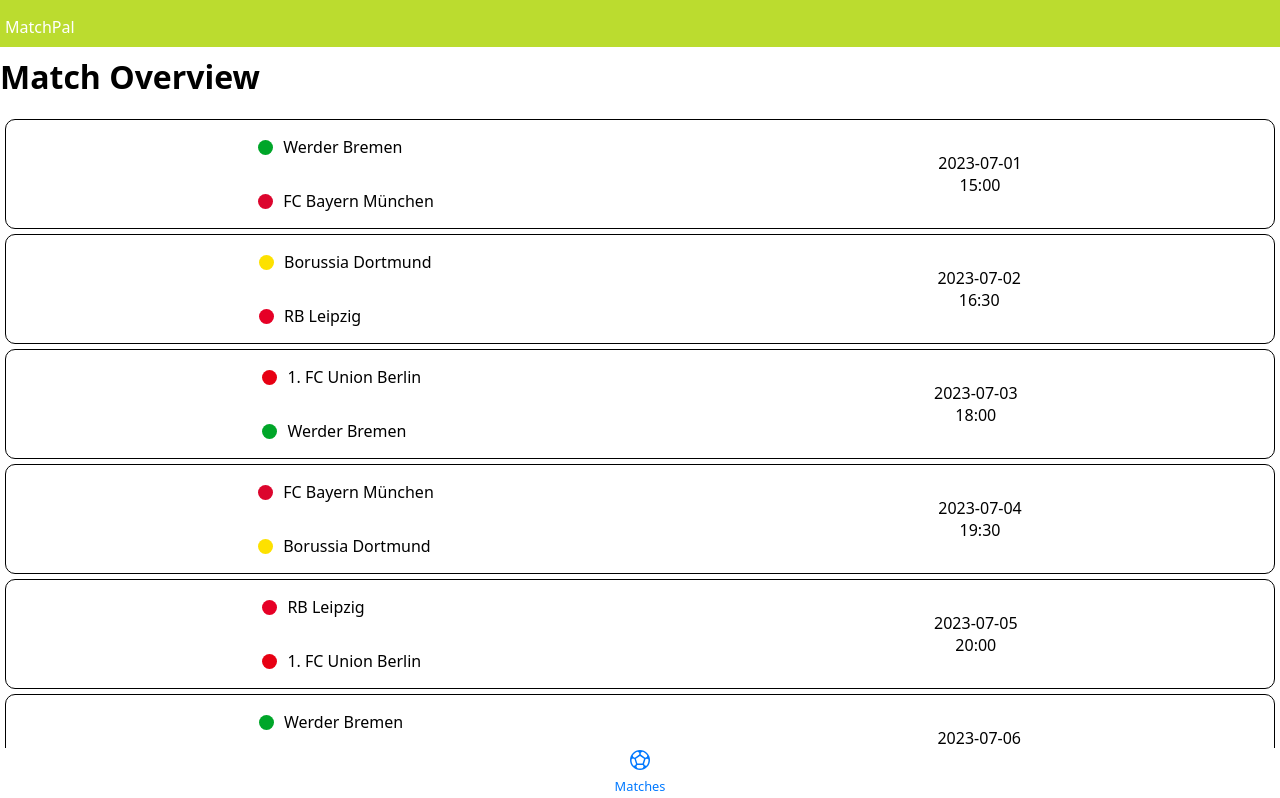
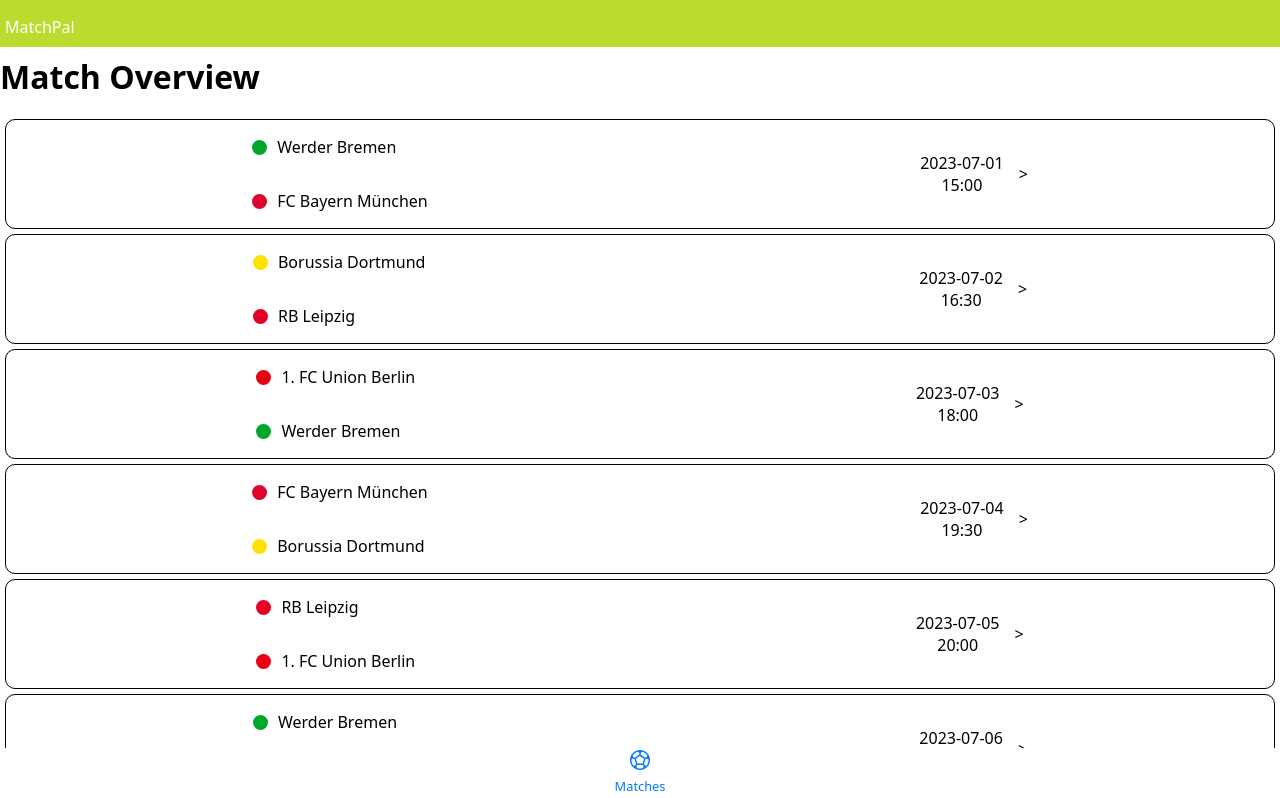
Before and after one commit to sebastianwel/MatchPal, a Next.js app: page / in a window 1280 px wide. Shown: the top 798 px of the page. Built offline with nearby package versions, Linux system fonts and the light colour scheme.

Commit message:
add symbol to MatchCard to show it's clickable

```diff
--- a/components/MatchCard/index.js
+++ b/components/MatchCard/index.js
@@ -8,10 +8,13 @@
             <TeamContainer><Logo style={{backgroundColor: homeTeamColor}}/><p>{homeTeam}</p></TeamContainer>
             <TeamContainer><Logo style={{backgroundColor: awayTeamColor}}/><p>{awayTeam}</p></TeamContainer>
         </div>
+        <ArrowAndTime>
         <TimeAndDateContainer>
             <p style={{marginBottom: 0}}>{date}</p>
             <p style={{marginTop: 0}}>{time}</p>
         </TimeAndDateContainer>
+        <p>{'>'}</p>
+        </ArrowAndTime>
     </ListItem>
 )
 
@@ -31,6 +34,13 @@
 align-items: center;
 `
 
+const ArrowAndTime = styled.div`
+display: flex;
+justify-content: center;
+align-items: center;
+gap: 15px;
+`
+
 const TimeAndDateContainer = styled.div`
 display: flex;
 flex-direction: column;
```
